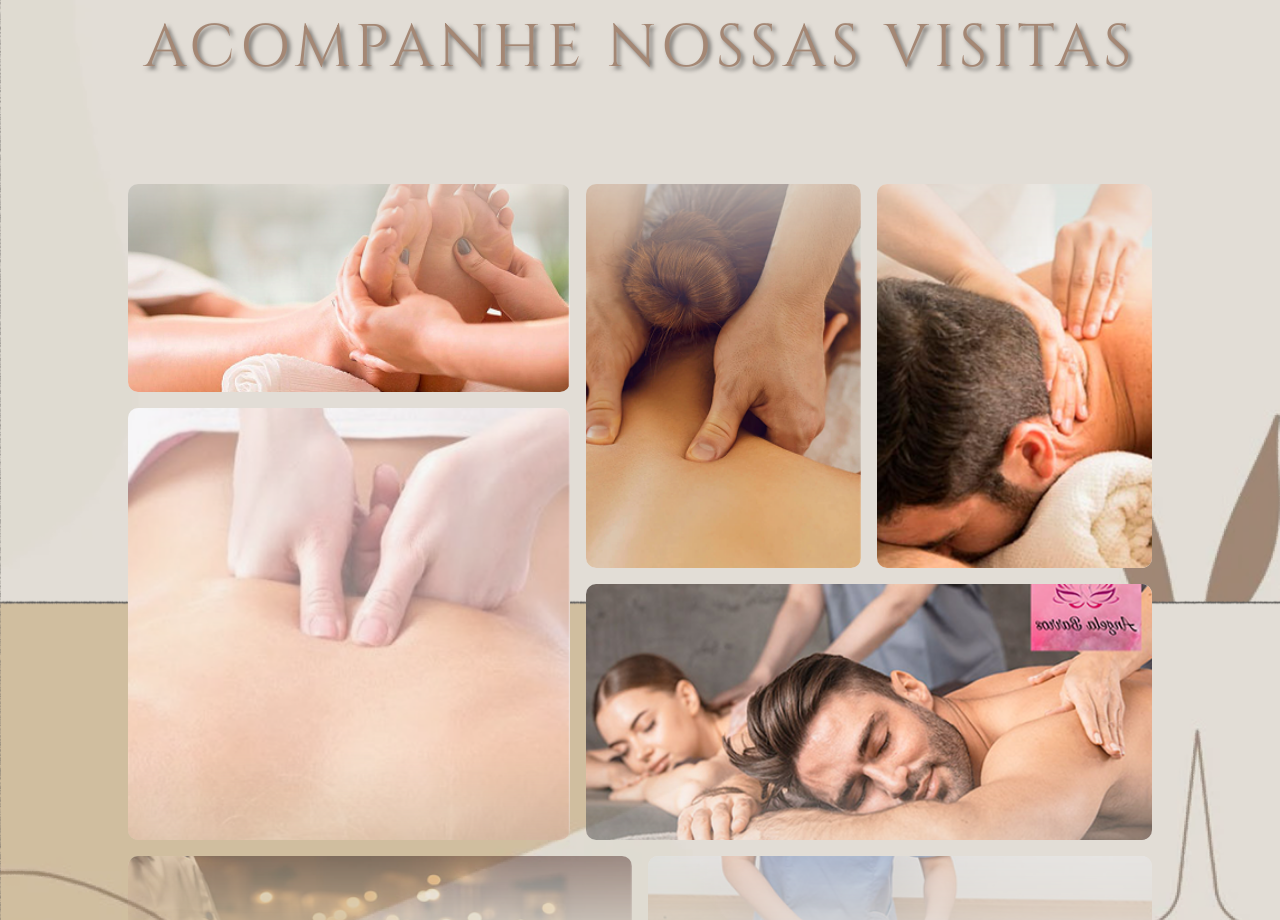
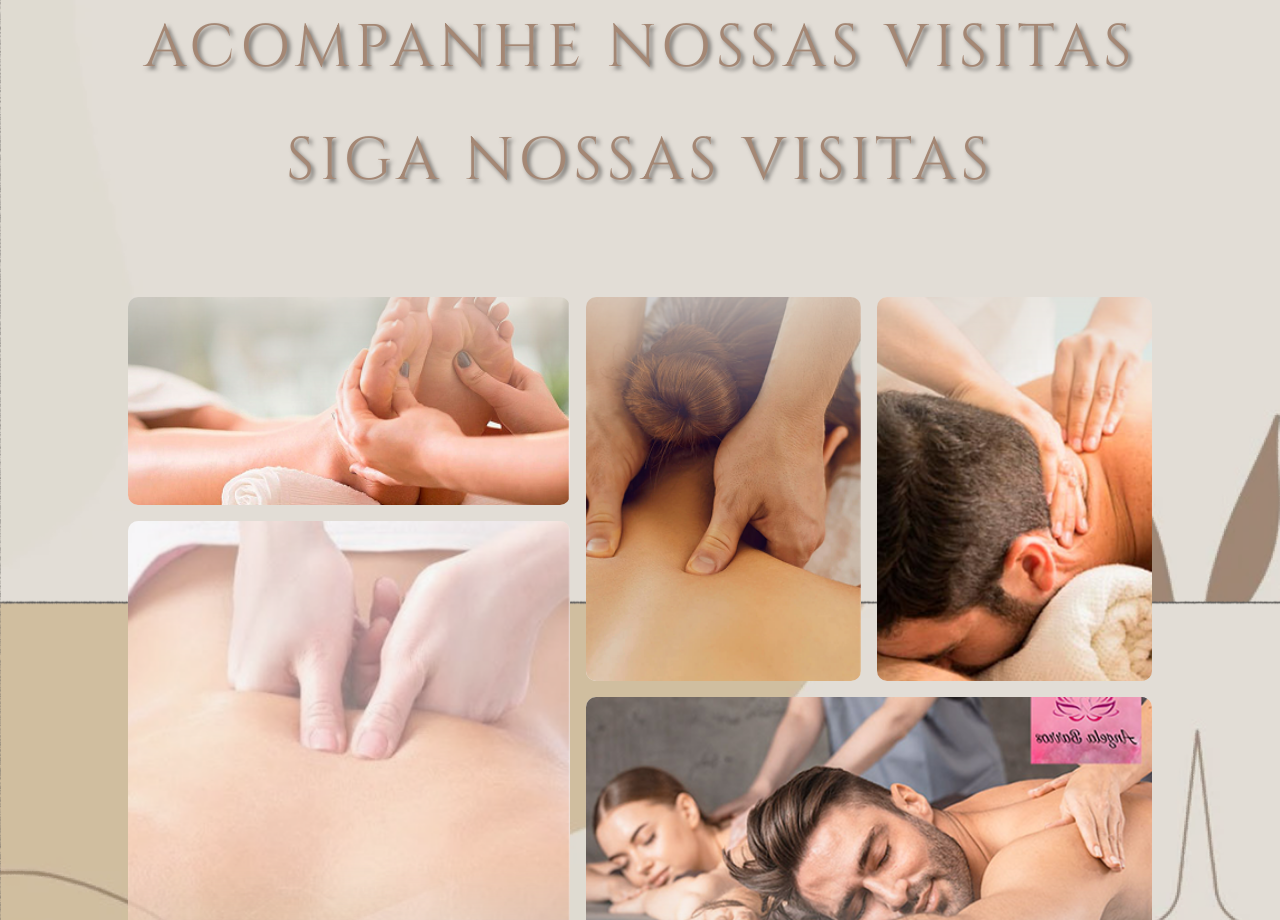
Before and after one commit to SAPI-Unesp/Projeto-Site-CasaMassagem, a React (Vite) app: page /projetosocial in a window 1280 px wide. Shown: the part 3400-4320 px from the top of the page. Built offline with nearby package versions, Linux system fonts and the light colour scheme.

Commit message:
adjusted gallery title font size, added temporary text suggestion

```diff
--- a/src/pages/Social/Gallery/Gallery.styles.ts
+++ b/src/pages/Social/Gallery/Gallery.styles.ts
@@ -17,6 +17,13 @@ export const GalleryTitle = styled.h1`
     text-transform: uppercase;
     letter-spacing: 5px;
     text-align: center;
+
+    @media (max-width: 768px) {
+        font-size: 2.75rem;
+        letter-spacing: 3px;
+        overflow-wrap: break-word;
+        hyphens: auto;
+    }
 `;
 
 export const Scrollable = styled.div`
--- a/src/pages/Social/Gallery/Gallery.tsx
+++ b/src/pages/Social/Gallery/Gallery.tsx
@@ -50,6 +50,7 @@ export function Gallery() {
     return (
         <GalleryContainer>
             <GalleryTitle> Acompanhe Nossas Visitas </GalleryTitle>
+            <GalleryTitle> Siga Nossas Visitas </GalleryTitle>
             <Scrollable>
 
                 {images.map((image) => (
```
